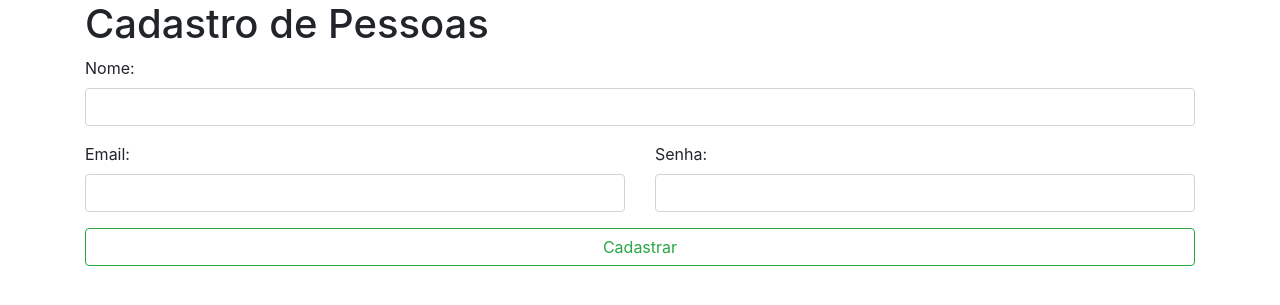
After one commit to devLeSilverio/PHP_Project_Login, a CodeIgniter app: page /project_login/index.php/cadastro/index in a window 1280 px wide. The commit adds this page. Shown: the top 305 px of the page. Run offline with CodeIgniter, Linux system fonts and the light colour scheme.

Commit message:
creating the registration page

```diff
--- /dev/null
+++ b/application/controllers/Cadastro.php
@@ -0,0 +1,10 @@
+<?php
+defined('BASEPATH') OR exit('No direct script access allowed');
+
+class Cadastro extends CI_Controller {
+
+	public function index()
+	{
+		$this->load->view('cadastro');
+	}
+}
--- /dev/null
+++ b/application/views/cadastro.php
@@ -0,0 +1,49 @@
+<!DOCTYPE html>
+<html lang="en">
+<head>
+	<meta charset="UTF-8">
+	<meta http-equiv="X-UA-Compatible" content="IE=edge">
+	<meta name="viewport" content="width=device-width, initial-scale=1.0">
+	<link rel="stylesheet" href="https://cdn.jsdelivr.net/npm/bootstrap@4.6.0/dist/css/bootstrap.min.css" integrity="sha384-B0vP5xmATw1+K9KRQjQERJvTumQW0nPEzvF6L/Z6nronJ3oUOFUFpCjEUQouq2+l" crossorigin="anonymous">
+	<link rel="stylesheet"  href="<?=base_url()?>assets/css/login.css">
+	<title>Login</title>
+</head>
+<body>
+	<div class="container">
+	   <div class="row">
+			 <div class="col-12">
+				 	<h1>Cadastro de Pessoas</h1>
+			 </div>
+		 </div>
+		 <form action="">
+					<div class="form-group">
+						<div class="row">
+							<div class="col-12">
+								<label for="nome">Nome:</label>
+								<input type="text" class="form-control">
+							</div>
+						</div>
+					</div>
+					<div class="form-group">
+						<div class="row">
+							<div class="col-6">
+								<label for="email">Email:</label>
+								<input type="email" class="form-control">
+							</div>
+							<div class="col-6">
+								<label for="password">Senha:</label>
+								<input type="password" class="form-control">
+							</div>
+						</div>
+					</div>
+					<div class="form-group">
+						<div class="row">
+							<div class="col-12">
+							<button class="btn btn-outline-success btn-block" type="submit">Cadastrar</button>
+							</div>
+						</div>
+					</div>
+		 </form>
+	</div>
+</body>
+</html>
--- /dev/null
+++ b/assets/css/cadastro.css
@@ -0,0 +1,4 @@
+h1{
+	margin-top:20px;
+	text-align: center;
+}
--- a/assets/css/login.css
+++ b/assets/css/login.css
@@ -1,3 +1,3 @@
-h1{
-	color:red;
+.form-top{
+	margin:30%;
 }
```
Also changed, not shown: application/views/login.php (+7 -1 lines).
